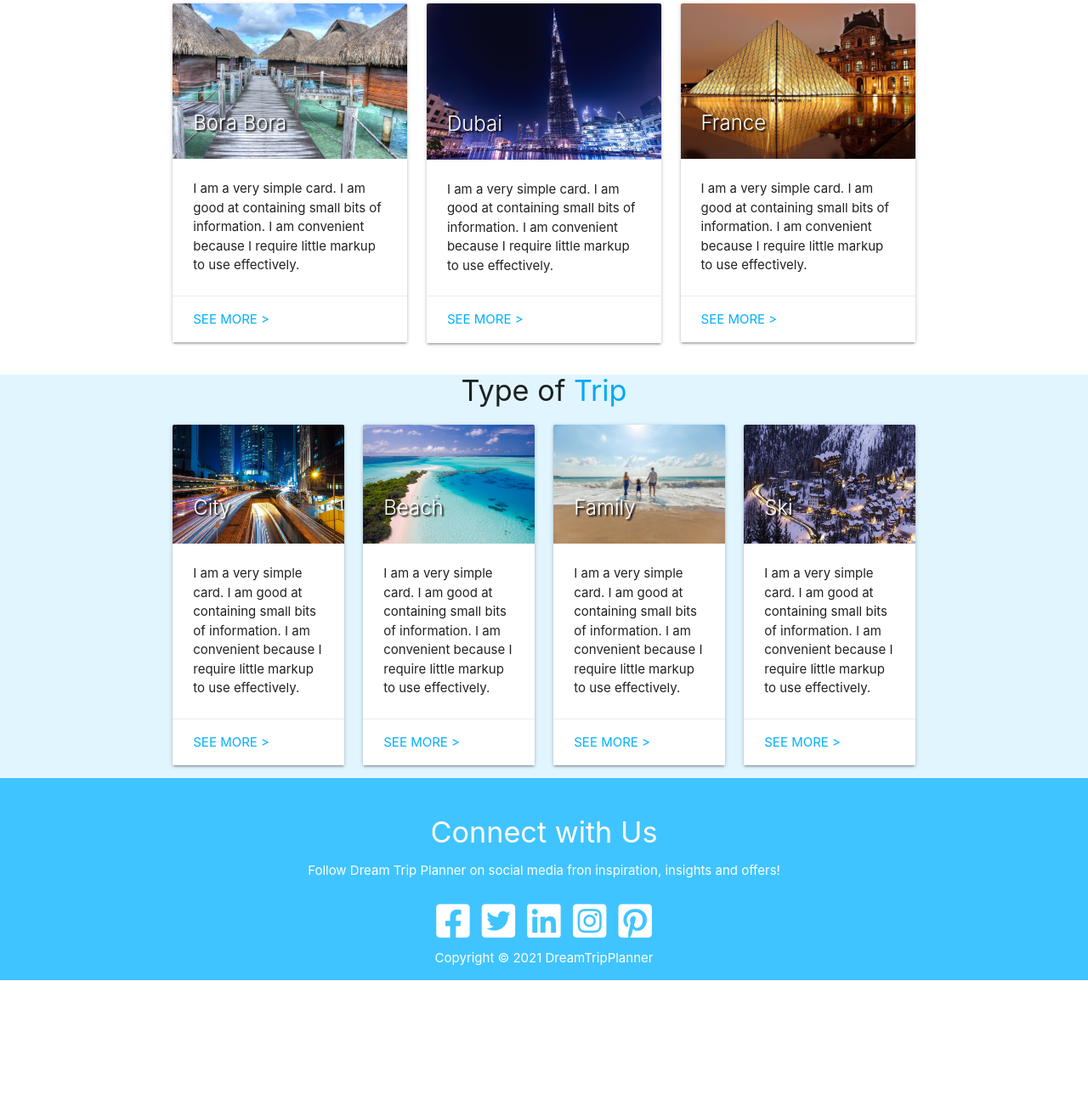
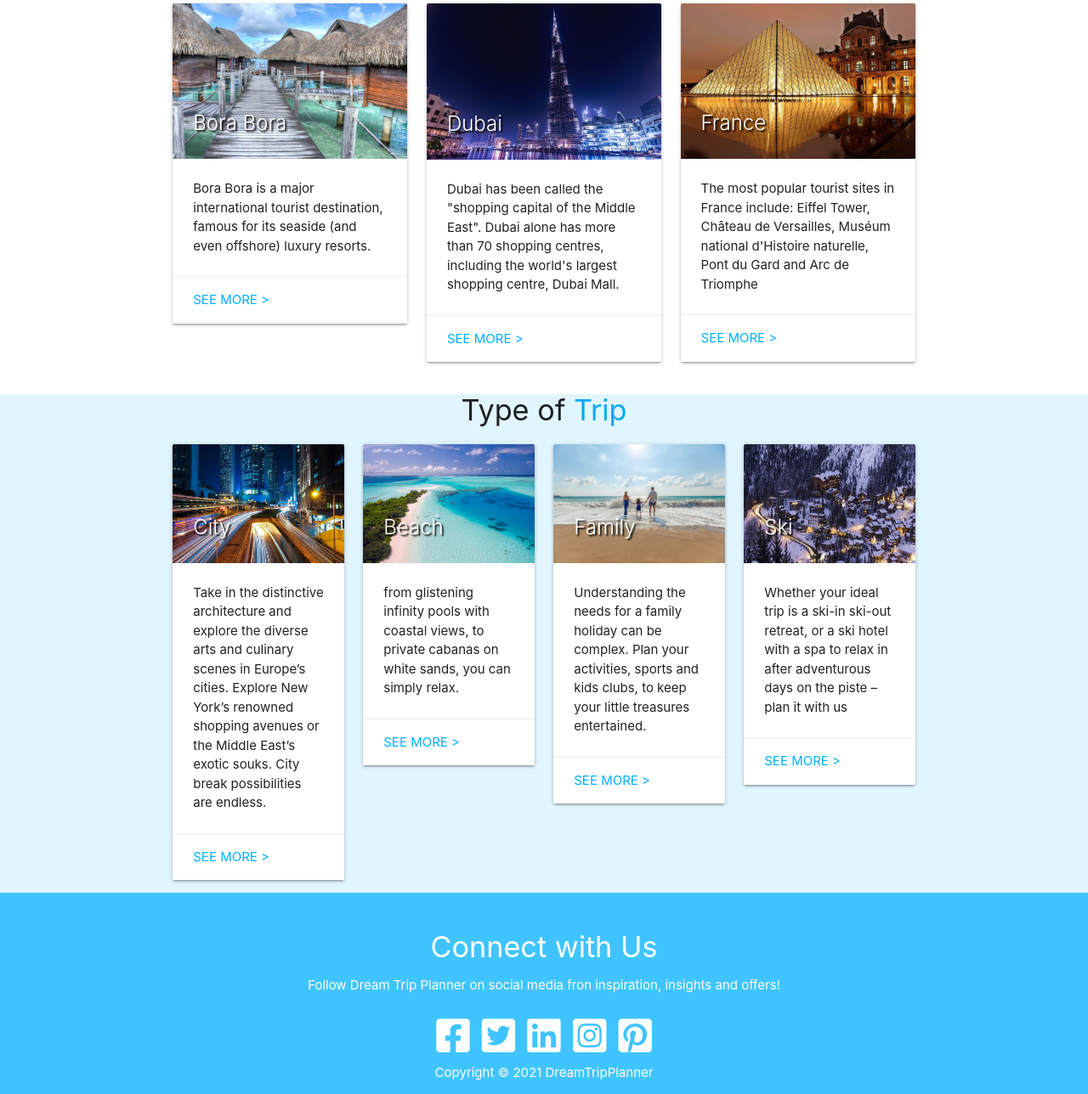
Before and after one commit to shoreenb/dream-trip-planner, a Flask app: page /get_home in a window 1280 px wide. Shown: the part 675-1963 px from the top of the page at 85% size. Before the commit the page ends 1829 px from the top, so only its background shows below. Run offline with Flask 2, Linux system fonts and the light colour scheme; some libraries are stand-ins or nearby versions.

Commit message:
Add text descriptions to cards on homepage

```diff
--- a/templates/home.html
+++ b/templates/home.html
@@ -75,8 +75,8 @@
                         <span class="card-title">Bora Bora</span>
                     </div>
                     <div class="card-content">
-                        <p>I am a very simple card. I am good at containing small bits of information.
-                            I am convenient because I require little markup to use effectively.</p>
+                        <p>Bora Bora is a major international tourist destination, famous for its seaside (and even
+                            offshore) luxury resorts.</p>
                     </div>
                     <div class=" card-action">
                         <a class="light-blue-text text-accent-3" href="{{ url_for('login') }}">See More ></a>
@@ -91,8 +91,8 @@
                         <span class="card-title">Dubai</span>
                     </div>
                     <div class="card-content">
-                        <p>I am a very simple card. I am good at containing small bits of information.
-                            I am convenient because I require little markup to use effectively.</p>
+                        <p>Dubai has been called the "shopping capital of the Middle East". Dubai alone has more
+                            than 70 shopping centres, including the world's largest shopping centre, Dubai Mall.</p>
                     </div>
                     <div class="card-action">
                         <a class="light-blue-text text-accent-3" href="{{ url_for('login') }}">See More ></a>
@@ -107,8 +107,9 @@
                         <span class="card-title">France</span>
                     </div>
                     <div class="card-content">
-                        <p>I am a very simple card. I am good at containing small bits of information.
-                            I am convenient because I require little markup to use effectively.</p>
+                        <p>The most popular tourist sites in France include: Eiffel Tower, Château
+                            de Versailles, Muséum national d'Histoire naturelle, Pont du Gard
+                            and Arc de Triomphe </p>
                     </div>
                     <div class="card-action">
                         <a class="light-blue-text text-accent-3" href="{{ url_for('login') }}">See More ></a>
@@ -131,8 +132,9 @@
                         <span class="card-title">City</span>
                     </div>
                     <div class="card-content">
-                        <p>I am a very simple card. I am good at containing small bits of information.
-                            I am convenient because I require little markup to use effectively.</p>
+                        <p>Take in the distinctive architecture and explore the diverse arts and culinary scenes in
+                            Europe’s cities. Explore New York’s renowned shopping avenues or the Middle East’s exotic
+                            souks. City break possibilities are endless.</p>
                     </div>
                     <div class="card-action">
                         <a class="light-blue-text text-accent-3" href="{{ url_for('login') }}">See More ></a>
@@ -147,8 +149,8 @@
                         <span class="card-title">Beach</span>
                     </div>
                     <div class="card-content">
-                        <p>I am a very simple card. I am good at containing small bits of information.
-                            I am convenient because I require little markup to use effectively.</p>
+                        <p>from glistening infinity pools with coastal views, to private cabanas on white sands, you can
+                            simply relax.</p>
                     </div>
                     <div class="card-action">
                         <a class="light-blue-text text-accent-3" href="{{ url_for('login') }}">See More ></a>
@@ -163,8 +165,8 @@
                         <span class="card-title">Family</span>
                     </div>
                     <div class="card-content">
-                        <p>I am a very simple card. I am good at containing small bits of information.
-                            I am convenient because I require little markup to use effectively.</p>
+                        <p>Understanding the needs for a family holiday can be complex. Plan your activities, sports and
+                            kids clubs, to keep your little treasures entertained.</p>
                     </div>
                     <div class="card-action">
                         <a class="light-blue-text text-accent-3" href="{{ url_for('login') }}">See More ></a>
@@ -180,8 +182,8 @@
                         <span class="card-title">Ski</span>
                     </div>
                     <div class="card-content">
-                        <p>I am a very simple card. I am good at containing small bits of information.
-                            I am convenient because I require little markup to use effectively.</p>
+                        <p>Whether your ideal trip is a ski-in ski-out retreat, or a ski hotel with a spa to relax in
+                            after adventurous days on the piste – plan it with us</p>
                     </div>
                     <div class="card-action">
                         <a class="light-blue-text text-accent-3" href="{{ url_for('login') }}">See More ></a>
```
